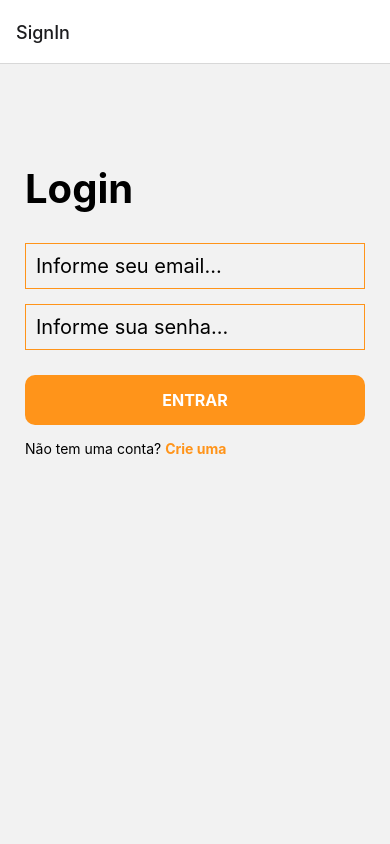
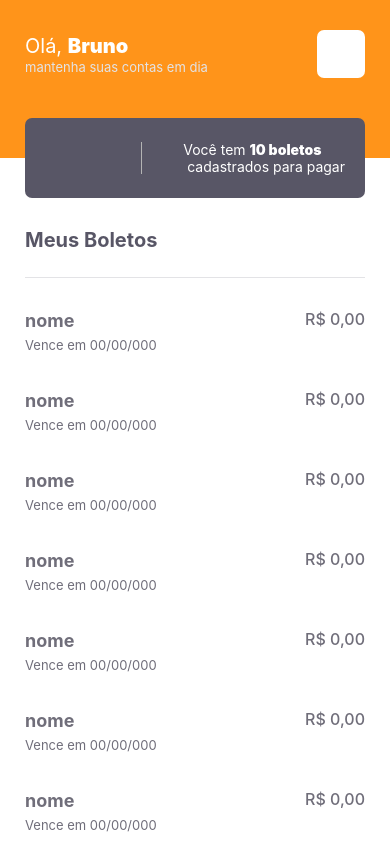
Before and after one commit to DevBrunoRafael/payflow, a React Native app: screen / in a window 390 px wide. Built offline with nearby package versions, Linux system fonts and the light colour scheme.

Commit message:
refactor: config tab navigation

```diff
--- a/src/routes/index.jsx
+++ b/src/routes/index.jsx
@@ -18,7 +18,7 @@ const Routes = () => {
       );
    }
 
-   return signed ? <AppRoutes /> : <AuthRoutes />;
+   return signed ? <AppRoutes /> : <AppRoutes /> /* <AuthRoutes /> */;
 };
 
 const styles = StyleSheet.create({
```
